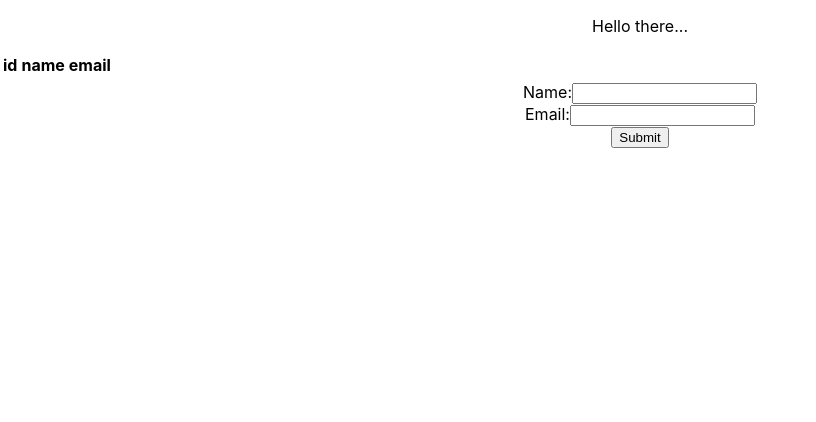
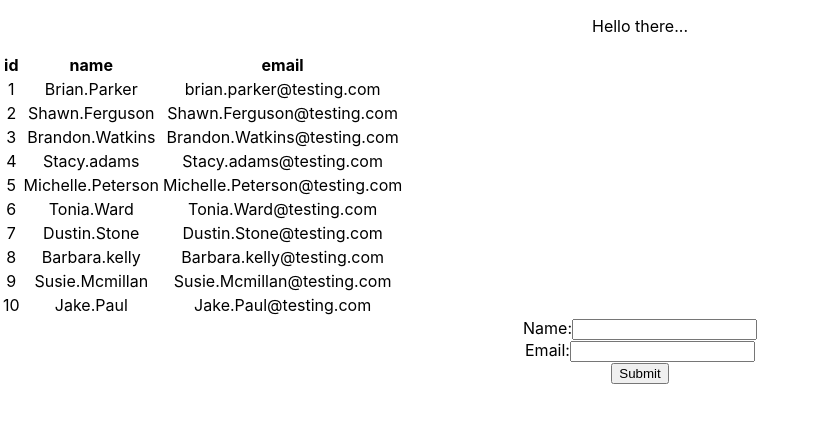
Before and after one commit to bjskyparker/build_and_grow, a React (Create React App) app: page / in a window 1280 px wide. Shown: the top 422 px of the page, without its empty margins (0-816 px from the left). Built offline with nearby package versions, Linux system fonts and the light colour scheme.

Commit message:
adding data and column props with ternary op.

```diff
--- a/src/App.js
+++ b/src/App.js
@@ -2,6 +2,7 @@ import './App.css';
 import BasicTable from './components';
 import Forms from './components/Forms';
 import { useSelector } from 'react-redux';
+import { columns } from "./components/columns";
 
 
 const App = () => {
@@ -10,11 +11,10 @@ const App = () => {
   return (
     <div className="App">
       <p>Hello there...</p>
-      <BasicTable data={userData} />
+      <BasicTable data={userData} columns={columns}/>
       <Forms />
     </div>
   );
 }
 
-
 export default App;
--- a/src/components/index.js
+++ b/src/components/index.js
@@ -1,9 +1,9 @@
 import React from "react";
-import { columns } from "./columns";
 
-const BasicTable = ({data}) => {
-
+const BasicTable = ({data, columns}) => {
   return (
+    <>
+      {columns ? (
         <div>
           <table>
             <thead>
@@ -29,6 +29,10 @@ const BasicTable = ({data}) => {
             </tbody>
           </table>
         </div>
+      ) : (
+        <p>config has not been passed to table component</p>
+      )}
+    </>
   );
 };
 
--- a/src/reducers/rootReducer.js
+++ b/src/reducers/rootReducer.js
@@ -1,6 +1,5 @@
 const initState = {
   users: [
-    [
     {
       id: 1,
       name: "Brian.Parker",
@@ -52,7 +51,6 @@ const initState = {
       email: "Jake.Paul@testing.com",
     },
   ],
-  ],
 };
 
 const rootReducer = (state = initState, action) => {
```
Also changed, not shown: 1 other file (tests, documents, lock files or other folders). Lines whose indentation alone changed are shown as unchanged.
